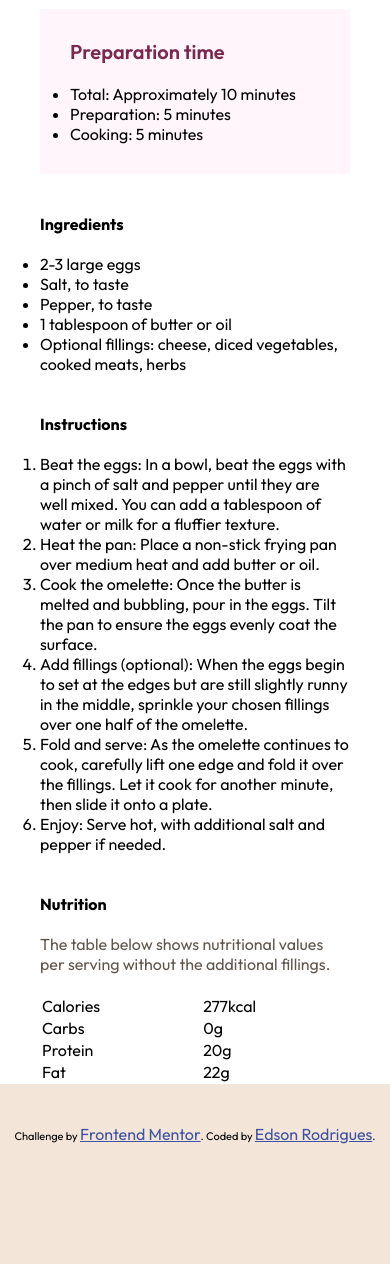
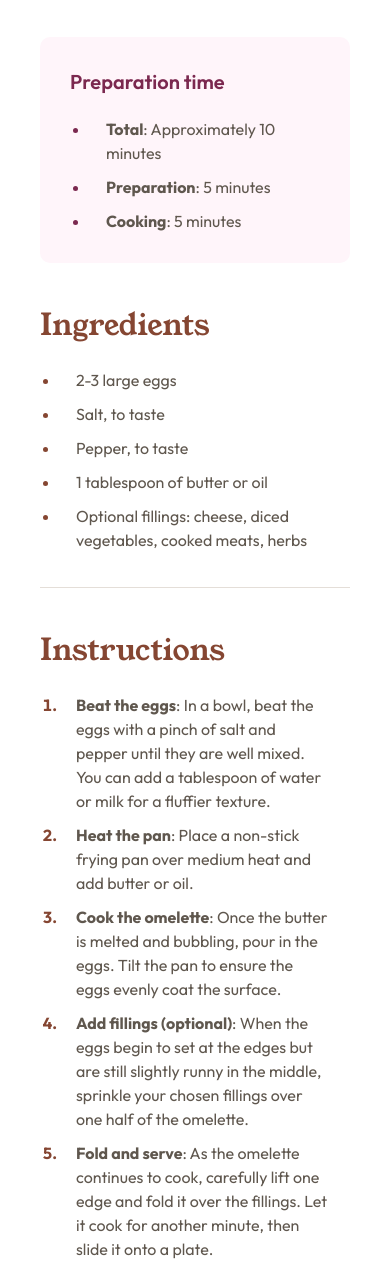
Before and after one commit to rodriguesedson/recipe-page-main, a plain HTML site: page index.html in a window 390 px wide. Shown: the part 475-1739 px from the top of the page. Before the commit the page ends 1619 px from the top, so only its background shows below. Drawn offline with Linux system fonts and the light colour scheme.

Commit message:
final styles for mobile

```diff
--- a/index.html
+++ b/index.html
@@ -12,36 +12,36 @@
 </head>
 <body>
   <main>
-    <figure>
-      <img src="./assets/images/image-omelette.jpeg" alt="Omelette with vegetables on a flat plate">
+    <figure class="main-figure">
+      <img class="main-image" src="./assets/images/image-omelette.jpeg" alt="Omelette with vegetables on a flat plate">
     </figure>
 
-    <section>
-      <h1>Simple Omelette Recipe</h1>
-      <p>
+    <section class="header">
+      <h1 class="header-title">Simple Omelette Recipe</h1>
+      <p class="header-paragraph">
         An easy and quick dish, perfect for any meal. This classic omelette combines beaten eggs cooked
         to perfection, optionally filled with your choice of cheese, vegetables, or meats.
       </p>
     </section>
 
-    <section class="section-preparation">
-      <h3>Preparation time</h3>
-      <ul>
+    <section class="preparation">
+      <h3 class="preparation-title">Preparation time</h3>
+      <ul class="preparation-list">
         <li>
-          Total: Approximately 10 minutes
+          <span>Total</span>: Approximately 10 minutes
         </li>
         <li>
-          Preparation: 5 minutes
+          <span>Preparation</span>: 5 minutes
         </li>
         <li>
-          Cooking: 5 minutes
+          <span>Cooking</span>: 5 minutes
         </li>
       </ul>
     </section>
 
-    <section>
-      <h2>Ingredients</h2>
-      <ul>
+    <section class="steps">
+      <h2 class="steps-title">Ingredients</h2>
+      <ul class="steps-list">
         <li>
           2-3 large eggs
         </li>
@@ -60,9 +60,9 @@
       </ul>
     </section>
 
-    <section>
-      <h2>Instructions</h2>
-      <ol>
+    <section class="steps">
+      <h2 class="steps-title">Instructions</h2>
+      <ol class="steps-list">
         <li>
           <span>Beat the eggs</span>: In a bowl, beat the eggs with a pinch of salt and pepper until they are well mixed.
           You can add a tablespoon of water or milk for a fluffier texture.
@@ -88,10 +88,10 @@
       </ol>
     </section>
 
-    <section>
-      <h2>Nutrition</h2>
-      <p>The table below shows nutritional values per serving without the additional fillings.</p>
-      <table>
+    <section class="steps">
+      <h2 class="steps-title">Nutrition</h2>
+      <p class="steps-paragraph">The table below shows nutritional values per serving without the additional fillings.</p>
+      <table class="steps-table">
         <tr>
           <td>Calories</td>
           <td>277kcal</td>
--- a/style.css
+++ b/style.css
@@ -21,6 +21,7 @@
   --rose-800: hsl(332, 51%, 32%);
   font-size: 16px;
   font-family: "Outfit", sans-serif;
+  line-height: 150%;
 }
 
 /*
@@ -35,14 +36,6 @@ body {
 
 main {
   background-color: white;
-}
-
-figure {
-  width: 100%;
-}
-
-img {
-  width: 100%;
 }
 
 section {
@@ -63,19 +56,88 @@ h2 {
 
 }
 
-h3 {
+p {
+  color: var(--stone-600);
+}
+
+ul, ol {
+  display: flex;
+  flex-direction: column;
+  gap: 10px;
+  padding: 0 20px;
+}
+
+li {
+  color: var(--stone-600);
+  padding-left: 16px;
+}
+
+li::marker {
+  color: var(--brown-800);
+  font-weight: 700;
+}
+
+span {
+  font-weight: 700;
+}
+
+.main-figure {
+  width: 100%;
+}
+
+.main-image {
+  width: 100%;
+}
+
+.preparation-title {
   font-size: 20px;
   font-weight: 600;
   color: var(--rose-800);
 }
 
-p {
-  color: var(--stone-600);
+.preparation {
+  background-color: var(--rose-50);
+  padding: 30px;
+  border-radius: 10px;
 }
 
-.section-preparation {
-  background-color: var(--rose-50);
-  padding: 30px;
+.preparation-list li::marker {
+  color: var(--rose-800);
+}
+
+.steps {
+  border-bottom: 1px solid var(--stone-150);
+  padding-bottom: 35px;
+}
+
+.steps-title {
+  font-family: "Young Serif";
+  font-size: 30px;
+  font-weight: 400;
+  color: var(--brown-800);
+}
+
+.steps-table {
+  table-layout: fixed;
+  width: 100%;
+  border-collapse: collapse;
+}
+
+.steps-table tr {
+  border-bottom: 1px solid var(--stone-150);
+}
+
+.steps-table td {
+  box-sizing: border-box;
+  padding: 10px 0;
+  color: var(--brown-800);
+  font-weight: 700;
+}
+
+.steps-table td:first-child {
+  padding-left: 30px;
+  color: var(--stone-600);
+  font-weight: 400;
 }
 
 .attribution {
```
